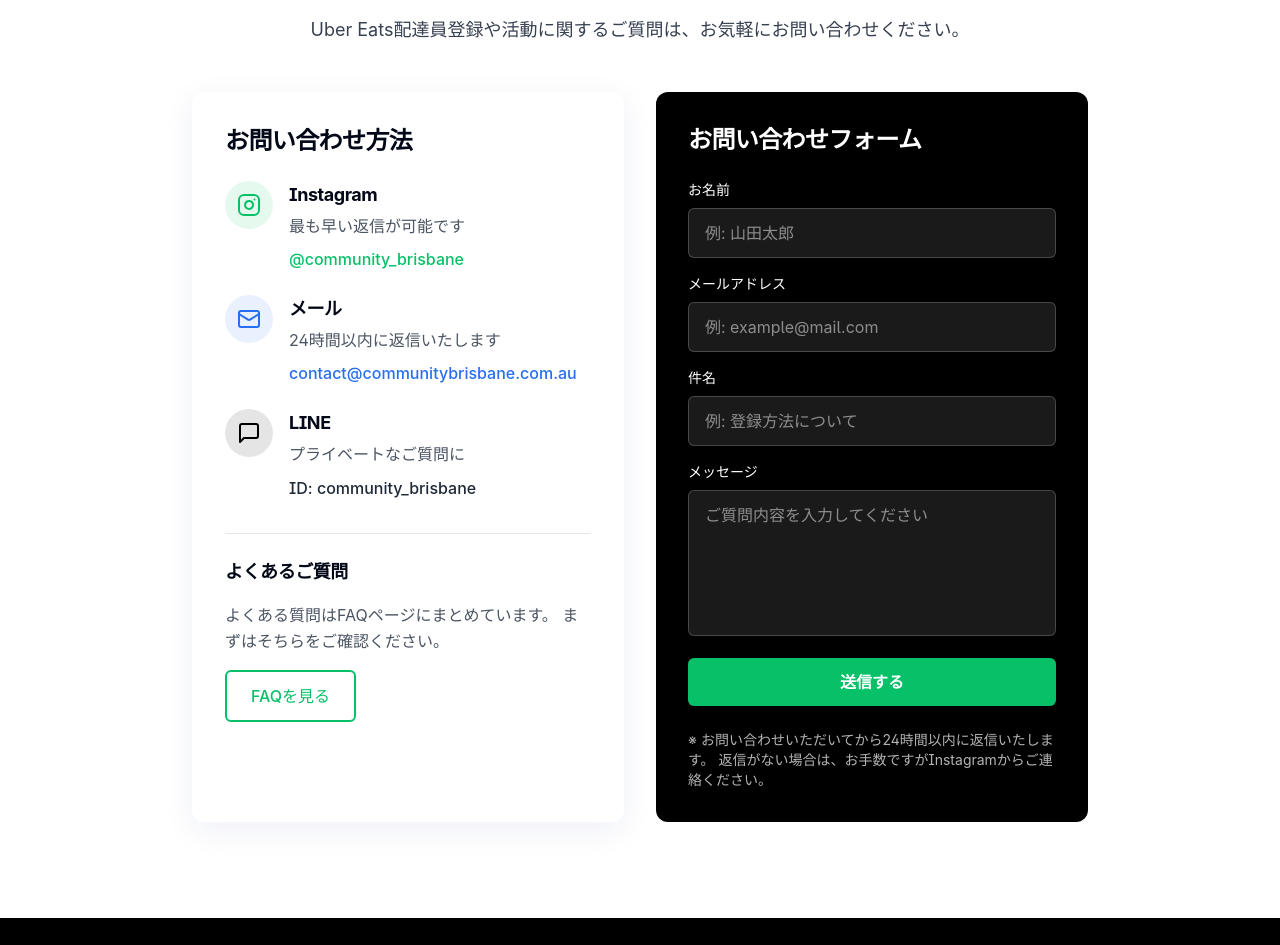
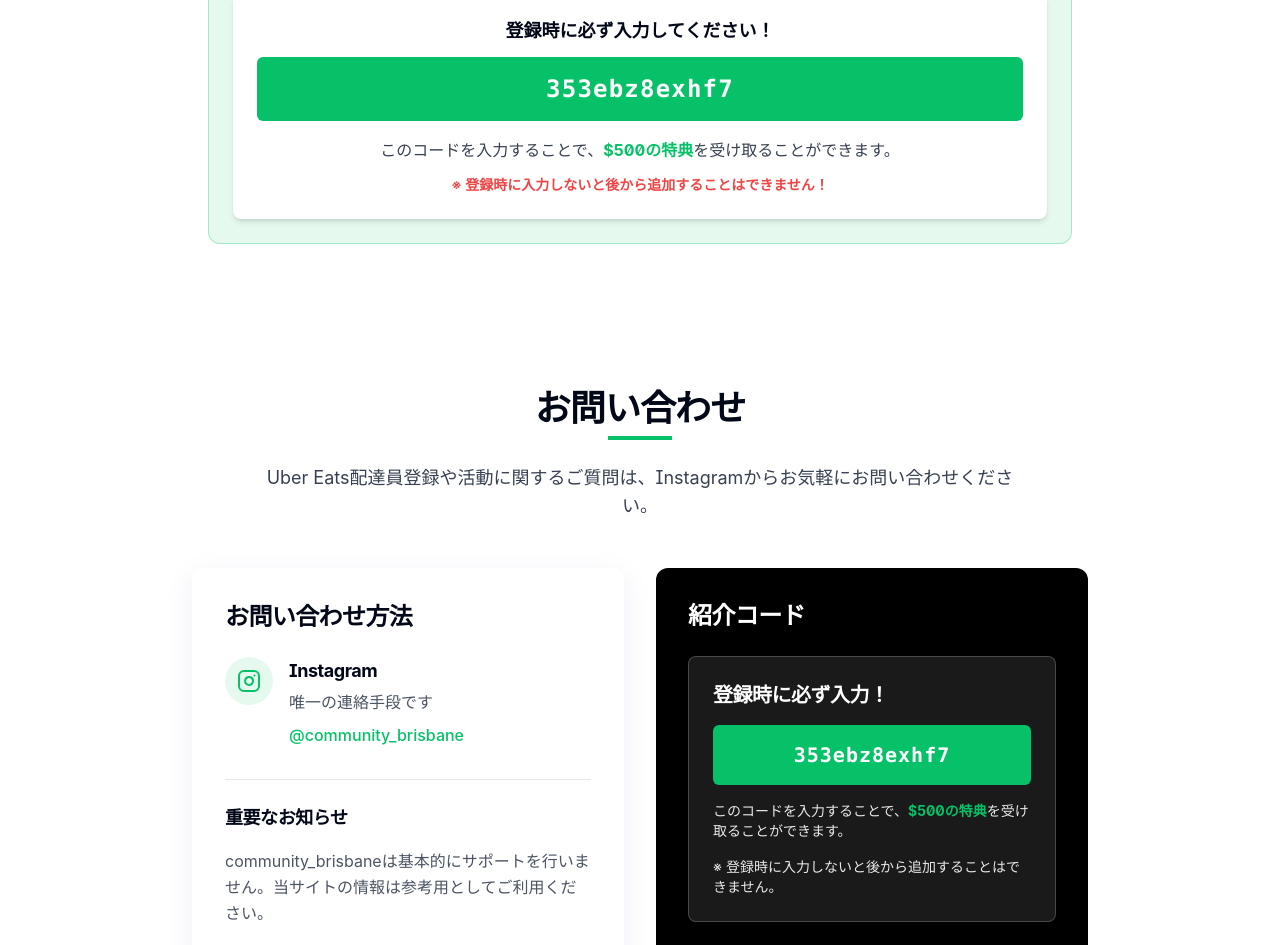
Before and after one commit to communitybrisbane/uber-bikes-guidelines, a React (Vite) app: page /contact in a window 1280 px wide. Shown: the part 400-1345 px from the top of the page. Built offline with nearby package versions, Linux system fonts and the light colour scheme.

Commit message:
Update contact information and referral code
- Update contact information to only include Instagram.
- Add referral code and emphasize it.
- Remove community support information.
- Ensure tabs and quick links navigate to the top of the page.

```diff
--- a/src/components/Contact.tsx
+++ b/src/components/Contact.tsx
@@ -1,15 +1,15 @@
 
-import { Instagram, Mail, MessageSquare } from 'lucide-react';
+import { Instagram } from 'lucide-react';
 
 const Contact = () => {
   return (
-    <section className="section-container bg-white">
+    <section className="section-container bg-white" id="contact">
       <div className="text-center max-w-3xl mx-auto mb-12">
         <h2 className="section-title mx-auto w-fit after:mx-auto">
           お問い合わせ
         </h2>
         <p className="text-lg text-gray-700 mt-4">
-          Uber Eats配達員登録や活動に関するご質問は、お気軽にお問い合わせください。
+          Uber Eats配達員登録や活動に関するご質問は、Instagramからお気軽にお問い合わせください。
         </p>
       </div>
 
@@ -26,7 +26,7 @@ const Contact = () => {
                   </div>
                   <div>
                     <h4 className="font-bold text-lg mb-1">Instagram</h4>
-                    <p className="text-gray-600 mb-2">最も早い返信が可能です</p>
+                    <p className="text-gray-600 mb-2">唯一の連絡手段です</p>
                     <a
                       href="https://instagram.com/community_brisbane"
                       target="_blank"
@@ -37,39 +37,13 @@ const Contact = () => {
                     </a>
                   </div>
                 </div>
-
-                <div className="flex items-start space-x-4">
-                  <div className="bg-uber-blue/10 p-3 rounded-full">
-                    <Mail size={24} className="text-uber-blue" />
-                  </div>
-                  <div>
-                    <h4 className="font-bold text-lg mb-1">メール</h4>
-                    <p className="text-gray-600 mb-2">24時間以内に返信いたします</p>
-                    <a
-                      href="mailto:contact@communitybrisbane.com.au"
-                      className="text-uber-blue font-medium hover:underline"
-                    >
-                      contact@communitybrisbane.com.au
-                    </a>
-                  </div>
-                </div>
-
-                <div className="flex items-start space-x-4">
-                  <div className="bg-uber-black/10 p-3 rounded-full">
-                    <MessageSquare size={24} className="text-uber-black" />
-                  </div>
-                  <div>
-                    <h4 className="font-bold text-lg mb-1">LINE</h4>
-                    <p className="text-gray-600 mb-2">プライベートなご質問に</p>
-                    <p className="text-gray-800 font-medium">
-                      ID: community_brisbane
-                    </p>
-                  </div>
-                </div>
               </div>
 
               <div className="mt-8 pt-6 border-t border-gray-200">
-                <h4 className="font-bold text-lg mb-4">よくあるご質問</h4>
+                <h4 className="font-bold text-lg mb-4">重要なお知らせ</h4>
+                <p className="text-gray-600 mb-4">
+                  community_brisbaneは基本的にサポートを行いません。当サイトの情報は参考用としてご利用ください。
+                </p>
                 <p className="text-gray-600 mb-4">
                   よくある質問はFAQページにまとめています。
                   まずはそちらをご確認ください。
@@ -86,68 +60,36 @@ const Contact = () => {
 
           <div className="flex-1">
             <div className="bg-uber-black text-white rounded-xl p-8 h-full">
-              <h3 className="text-2xl font-bold mb-6">お問い合わせフォーム</h3>
+              <h3 className="text-2xl font-bold mb-6">紹介コード</h3>
 
-              <form className="space-y-4">
-                <div>
-                  <label htmlFor="name" className="block text-sm font-medium mb-2">
-                    お名前
-                  </label>
-                  <input
-                    type="text"
-                    id="name"
-                    className="w-full px-4 py-3 bg-white/10 border border-white/20 rounded-md text-white placeholder:text-white/50 focus:outline-none focus:ring-2 focus:ring-uber-green"
-                    placeholder="例: 山田太郎"
-                  />
+              <div className="bg-white/10 p-6 rounded-lg mb-6 border border-white/20">
+                <h4 className="font-bold text-xl mb-4">登録時に必ず入力！</h4>
+                <div className="bg-uber-green p-4 rounded-md text-center mb-4">
+                  <p className="text-white font-mono text-xl font-bold tracking-wider">353ebz8exhf7</p>
                 </div>
+                <p className="text-white/90 text-sm mb-4">
+                  このコードを入力することで、<span className="font-bold text-uber-green">$500の特典</span>を受け取ることができます。
+                </p>
+                <p className="text-white/90 text-sm">
+                  ※ 登録時に入力しないと後から追加することはできません。
+                </p>
+              </div>
 
-                <div>
-                  <label htmlFor="email" className="block text-sm font-medium mb-2">
-                    メールアドレス
-                  </label>
-                  <input
-                    type="email"
-                    id="email"
-                    className="w-full px-4 py-3 bg-white/10 border border-white/20 rounded-md text-white placeholder:text-white/50 focus:outline-none focus:ring-2 focus:ring-uber-green"
-                    placeholder="例: example@mail.com"
-                  />
-                </div>
-
-                <div>
-                  <label htmlFor="subject" className="block text-sm font-medium mb-2">
-                    件名
-                  </label>
-                  <input
-                    type="text"
-                    id="subject"
-                    className="w-full px-4 py-3 bg-white/10 border border-white/20 rounded-md text-white placeholder:text-white/50 focus:outline-none focus:ring-2 focus:ring-uber-green"
-                    placeholder="例: 登録方法について"
-                  />
-                </div>
-
-                <div>
-                  <label htmlFor="message" className="block text-sm font-medium mb-2">
-                    メッセージ
-                  </label>
-                  <textarea
-                    id="message"
-                    rows={5}
-                    className="w-full px-4 py-3 bg-white/10 border border-white/20 rounded-md text-white placeholder:text-white/50 focus:outline-none focus:ring-2 focus:ring-uber-green resize-none"
-                    placeholder="ご質問内容を入力してください"
-                  />
-                </div>
-
-                <button
-                  type="submit"
-                  className="w-full bg-uber-green text-white font-bold py-3 px-6 rounded-md hover:bg-opacity-90 transition-colors focus:outline-none focus:ring-2 focus:ring-white focus:ring-offset-2 focus:ring-offset-uber-black"
+              <div className="space-y-4">
+                <p className="text-white/90">
+                  紹介コードについての詳細は、紹介コードページをご覧ください。
+                </p>
+                <a
+                  href="/referral-code"
+                  className="w-full bg-uber-green text-white font-bold py-3 px-6 rounded-md hover:bg-opacity-90 transition-colors focus:outline-none focus:ring-2 focus:ring-white focus:ring-offset-2 focus:ring-offset-uber-black inline-block text-center"
                 >
-                  送信する
-                </button>
-              </form>
+                  紹介コードについて詳細を見る
+                </a>
+              </div>
 
               <p className="mt-6 text-sm text-white/70">
-                ※ お問い合わせいただいてから24時間以内に返信いたします。
-                返信がない場合は、お手数ですがInstagramからご連絡ください。
+                ※ お問い合わせは必ずInstagram（@community_brisbane）からお願いします。
+                その他の連絡手段では対応いたしかねます。
               </p>
             </div>
           </div>
--- a/src/pages/ContactPage.tsx
+++ b/src/pages/ContactPage.tsx
@@ -1,11 +1,35 @@
 
-import React from 'react';
+import React, { useEffect } from 'react';
 import { Helmet } from 'react-helmet';
 import Navbar from '../components/Navbar';
 import Contact from '../components/Contact';
 import Footer from '../components/Footer';
+import { useLocation } from 'react-router-dom';
 
 const ContactPage = () => {
+  const location = useLocation();
+
+  // Handle scroll to sections when page loads or hash changes
+  useEffect(() => {
+    if (location.hash) {
+      // Remove the # character
+      const id = location.hash.substring(1);
+      const element = document.getElementById(id);
+      if (element) {
+        // Wait a bit for the page to render completely
+        setTimeout(() => {
+          window.scrollTo({
+            top: element.offsetTop - 100, // Adjust offset as needed
+            behavior: 'smooth'
+          });
+        }, 100);
+      }
+    } else {
+      // Scroll to top when page loads without hash
+      window.scrollTo(0, 0);
+    }
+  }, [location]);
+
   return (
     <>
       <Helmet>
@@ -20,8 +44,26 @@ const ContactPage = () => {
             <div className="container mx-auto px-4">
               <h1 className="text-4xl md:text-5xl font-bold text-center mb-6">お問い合わせ</h1>
               <p className="text-xl text-center text-gray-700 max-w-3xl mx-auto">
-                登録方法のご質問や、活動中のサポートなど、お気軽にお問い合わせください。
+                登録方法のご質問などは、Instagram(@community_brisbane)からお気軽にお問い合わせください。
               </p>
+            </div>
+          </div>
+
+          <div className="max-w-4xl mx-auto my-12 px-4">
+            <div className="bg-uber-green/10 p-6 rounded-xl border border-uber-green/30 text-center">
+              <h2 className="text-2xl font-bold mb-4">紹介コード</h2>
+              <div className="bg-white p-6 rounded-lg shadow-md">
+                <p className="font-bold text-lg mb-3">登録時に必ず入力してください！</p>
+                <div className="bg-uber-green p-4 rounded-md mb-4">
+                  <p className="text-white font-mono text-2xl font-bold tracking-wider">353ebz8exhf7</p>
+                </div>
+                <p className="text-gray-700 mb-3">
+                  このコードを入力することで、<span className="font-bold text-uber-green">$500の特典</span>を受け取ることができます。
+                </p>
+                <p className="text-red-500 text-sm font-semibold">
+                  ※ 登録時に入力しないと後から追加することはできません！
+                </p>
+              </div>
             </div>
           </div>
 
--- a/src/pages/EarningTips.tsx
+++ b/src/pages/EarningTips.tsx
@@ -1,13 +1,37 @@
 
-import React from 'react';
+import React, { useEffect } from 'react';
 import { Helmet } from 'react-helmet';
 import Navbar from '../components/Navbar';
 import EarningsTips from '../components/EarningsTips';
 import IncomeBreakdown from '../components/IncomeBreakdown';
 import Contact from '../components/Contact';
 import Footer from '../components/Footer';
+import { useLocation } from 'react-router-dom';
 
 const EarningTips = () => {
+  const location = useLocation();
+
+  // Handle scroll to sections when page loads or hash changes
+  useEffect(() => {
+    if (location.hash) {
+      // Remove the # character
+      const id = location.hash.substring(1);
+      const element = document.getElementById(id);
+      if (element) {
+        // Wait a bit for the page to render completely
+        setTimeout(() => {
+          window.scrollTo({
+            top: element.offsetTop - 100, // Adjust offset as needed
+            behavior: 'smooth'
+          });
+        }, 100);
+      }
+    } else {
+      // Scroll to top when page loads without hash
+      window.scrollTo(0, 0);
+    }
+  }, [location]);
+
   return (
     <>
       <Helmet>
@@ -26,6 +50,25 @@ const EarningTips = () => {
               </p>
             </div>
           </div>
+
+          <div className="max-w-4xl mx-auto my-12 px-4">
+            <div className="bg-uber-green/10 p-6 rounded-xl border border-uber-green/30 text-center">
+              <h2 className="text-2xl font-bold mb-4">紹介コード</h2>
+              <div className="bg-white p-6 rounded-lg shadow-md">
+                <p className="font-bold text-lg mb-3">登録時に必ず入力してください！</p>
+                <div className="bg-uber-green p-4 rounded-md mb-4">
+                  <p className="text-white font-mono text-2xl font-bold tracking-wider">353ebz8exhf7</p>
+                </div>
+                <p className="text-gray-700 mb-3">
+                  このコードを入力することで、<span className="font-bold text-uber-green">$500の特典</span>を受け取ることができます。
+                </p>
+                <p className="text-red-500 text-sm font-semibold">
+                  ※ 登録時に入力しないと後から追加することはできません！
+                </p>
+              </div>
+            </div>
+          </div>
+
           <EarningsTips />
           <IncomeBreakdown />
           <Contact />
--- a/src/pages/Faq.tsx
+++ b/src/pages/Faq.tsx
@@ -1,13 +1,36 @@
 
-import React from 'react';
+import React, { useEffect } from 'react';
 import { Helmet } from 'react-helmet';
 import Navbar from '../components/Navbar';
 import { ChevronDown } from 'lucide-react';
 import Contact from '../components/Contact';
 import Footer from '../components/Footer';
+import { useLocation } from 'react-router-dom';
 
 const Faq = () => {
   const [openQuestion, setOpenQuestion] = React.useState<number | null>(null);
+  const location = useLocation();
+
+  // Handle scroll to sections when page loads or hash changes
+  useEffect(() => {
+    if (location.hash) {
+      // Remove the # character
+      const id = location.hash.substring(1);
+      const element = document.getElementById(id);
+      if (element) {
+        // Wait a bit for the page to render completely
+        setTimeout(() => {
+          window.scrollTo({
+            top: element.offsetTop - 100, // Adjust offset as needed
+            behavior: 'smooth'
+          });
+        }, 100);
+      }
+    } else {
+      // Scroll to top when page loads without hash
+      window.scrollTo(0, 0);
+    }
+  }, [location]);
 
   const toggleQuestion = (index: number) => {
     if (openQuestion === index) {
@@ -18,6 +41,10 @@ const Faq = () => {
   };
 
   const faqs = [
+    {
+      question: "紹介コード（353ebz8exhf7）の入力はどこですか？",
+      answer: "Uber Eatsアプリの登録時に「紹介コード」という欄があります。そこに「353ebz8exhf7」を入力することで、$500の特典が受け取れます。この特典を受け取るには必ず登録時に入力してください。後から追加することはできません。"
+    },
     {
       question: "Uber Eats配達員になるための条件はありますか？",
       answer: "18歳以上であることが基本条件です。また、ワーキングホリデービザ保持者の場合、就労が認められています。配達手段（自転車や電動自転車）があること、スマートフォンを持っていることも必要です。"
@@ -52,11 +79,11 @@ const Faq = () => {
     },
     {
       question: "紹介コードの入力を忘れました。後から追加できますか？",
-      answer: "残念ながら、紹介コードは新規アカウント作成時にのみ入力可能で、後から追加することはできません。この場合、新しいメールアドレスで再登録する必要があります。"
+      answer: "残念ながら、紹介コード（353ebz8exhf7）は新規アカウント作成時にのみ入力可能で、後から追加することはできません。この場合、新しいメールアドレスで再登録する必要があります。"
     },
     {
       question: "配達中のトラブル（注文キャンセルなど）はどう対応すればいいですか？",
-      answer: "アプリ内のサポート機能を使って対応します。また、community_brisbaneのInstagramアカウントでもサポートを受けられますので、困ったことがあればお気軽にご連絡ください。"
+      answer: "アプリ内のサポート機能を使って対応してください。community_brisbaneは基本的にサポートを行いません。"
     }
   ];
 
@@ -79,8 +106,25 @@ const Faq = () => {
             </div>
           </div>
 
-          <section className="section-container bg-white">
+          <section className="section-container bg-white" id="faq-section">
+            <div className="max-w-4xl mx-auto mb-12 p-6 bg-uber-green/10 rounded-xl border border-uber-green/30">
+              <h2 className="text-2xl font-bold text-center mb-4">紹介コード</h2>
+              <div className="bg-white p-6 rounded-lg shadow-md text-center">
+                <p className="font-bold text-lg mb-3">登録時に必ず入力してください！</p>
+                <div className="bg-uber-green p-4 rounded-md mb-4">
+                  <p className="text-white font-mono text-2xl font-bold tracking-wider">353ebz8exhf7</p>
+                </div>
+                <p className="text-gray-700 mb-3">
+                  このコードを入力することで、<span className="font-bold text-uber-green">$500の特典</span>を受け取ることができます。
+                </p>
+                <p className="text-red-500 text-sm font-semibold">
+                  ※ 登録時に入力しないと後から追加することはできません！
+                </p>
+              </div>
+            </div>
+
             <div className="max-w-3xl mx-auto">
+              <h3 className="text-2xl font-bold mb-6 text-center">質問と回答</h3>
               <div className="space-y-4">
                 {faqs.map((faq, index) => (
                   <div
@@ -114,7 +158,7 @@ const Faq = () => {
 
               <div className="mt-12 text-center">
                 <p className="text-lg mb-6">
-                  その他の質問がある場合は、お気軽にお問い合わせください。
+                  その他の質問がある場合は、Instagramからお問い合わせください。
                 </p>
                 <div className="flex flex-col sm:flex-row justify-center gap-4">
                   <a
@@ -124,12 +168,6 @@ const Faq = () => {
                     className="uber-button"
                   >
                     Instagramでメッセージする
-                  </a>
-                  <a
-                    href="#contact"
-                    className="uber-outline-button"
-                  >
-                    お問い合わせフォームへ
                   </a>
                 </div>
               </div>
```
